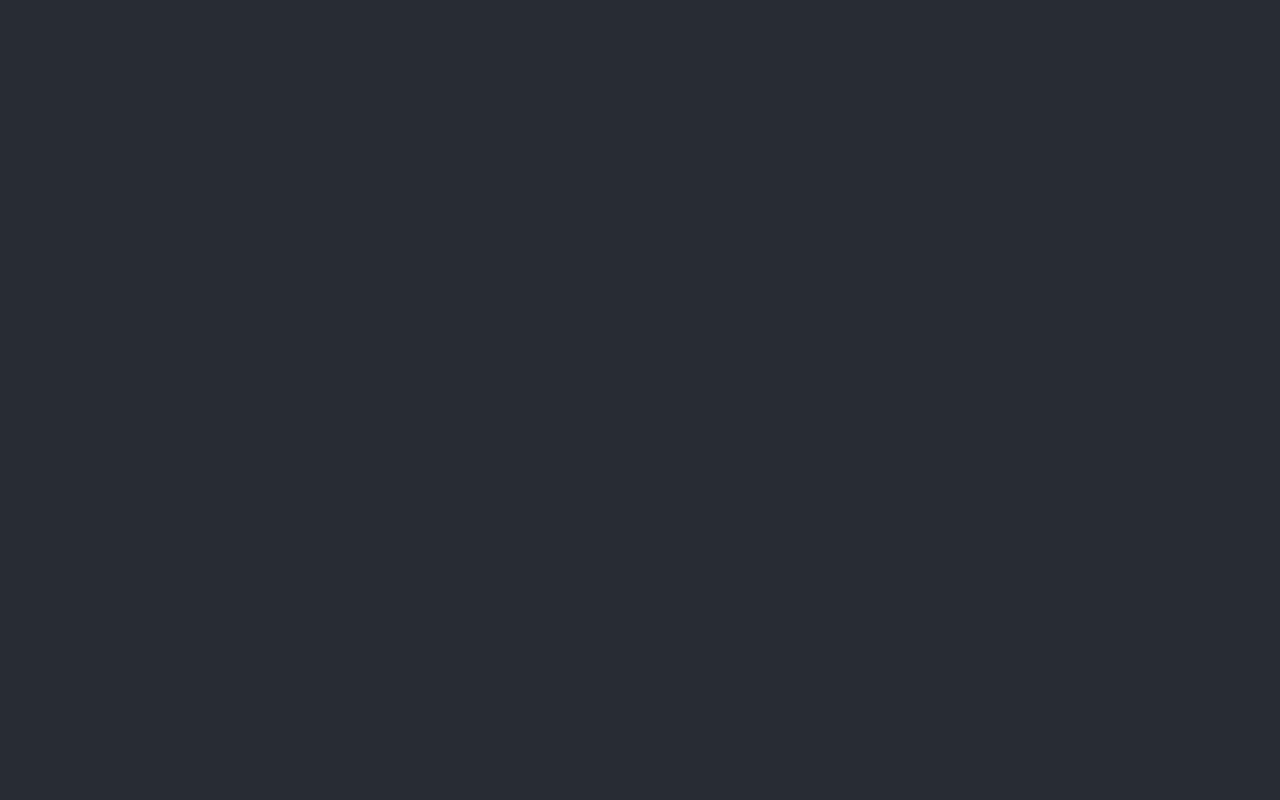
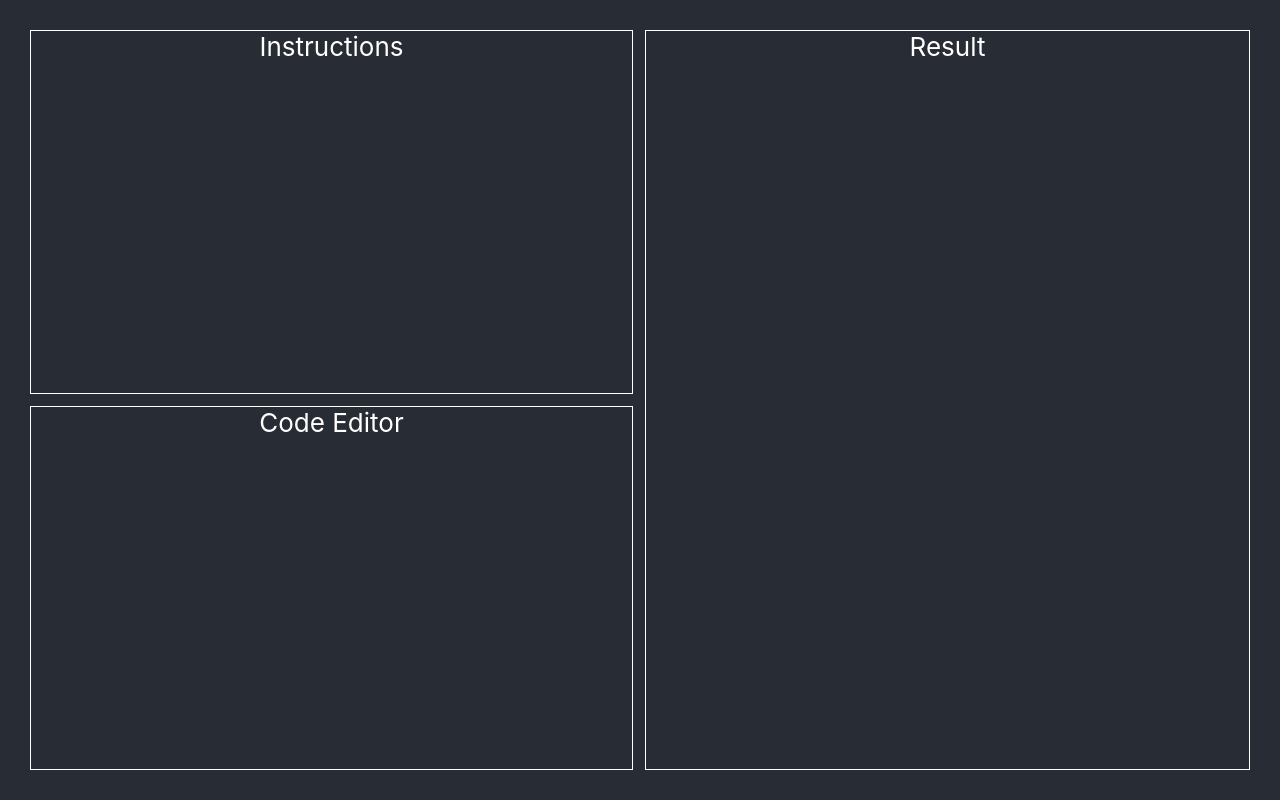
Before and after one commit to karisP/css-position-pinata, a React (Create React App) app: page / in a window 1280 px wide. Built offline with nearby package versions, Linux system fonts and the light colour scheme.

Commit message:
base layout

```diff
--- a/src/App.tsx
+++ b/src/App.tsx
@@ -1,7 +1,12 @@
 import "./App.css";
+import Layout from "./Layout";
 
 function App() {
-  return <div className="App"></div>;
+  return (
+    <div className="App">
+      <Layout />
+    </div>
+  );
 }
 
 export default App;
--- /dev/null
+++ b/src/Layout/Layout.module.css
@@ -0,0 +1,45 @@
+.wrapper {
+  width: 100%;
+  height: 100vh;
+  display: flex;
+  flex-direction: column;
+  padding: 20px;
+  box-sizing: border-box;
+  overflow-y: scroll;
+}
+
+.container {
+  display: flex;
+  flex-direction: column;
+  flex: 2;
+}
+
+.wrapper div:first-child,
+.container div {
+  border: 1px solid white;
+}
+
+.wrapper div:first-child,
+.container div {
+  flex: 1;
+}
+
+.container div:first-child {
+  margin: 12px 0;
+}
+
+@media screen and (min-width: 768px) {
+  .wrapper {
+    flex-direction: row-reverse;
+    padding: 30px;
+  }
+
+  .container {
+    flex: 1;
+    margin-right: 12px;
+  }
+
+  .container div:first-child {
+    margin: 0 0 12px 0;
+  }
+}
--- /dev/null
+++ b/src/Layout/Layout.tsx
@@ -0,0 +1,15 @@
+import styles from "./Layout.module.css";
+
+const Layout = () => {
+  return (
+    <div className={styles.wrapper}>
+      <div>Result</div>
+      <div className={styles.container}>
+        <div>Instructions</div>
+        <div>Code Editor</div>
+      </div>
+    </div>
+  );
+};
+
+export default Layout;
--- /dev/null
+++ b/src/Layout/index.ts
@@ -0,0 +1,3 @@
+import Layout from "./Layout";
+
+export default Layout;
```
